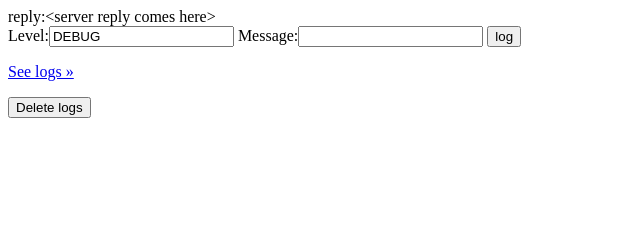
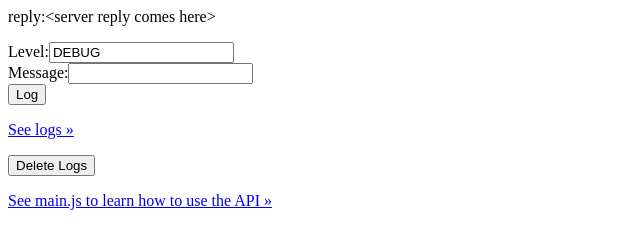
Before and after one commit to mtmk/simple-aspnet-webapi-logger, a plain HTML site: page SimpleWebLogger/Index.html in a window 1280 px wide. Shown: the whole page, without its empty margins (0-640 px from the left). Drawn offline with Linux system fonts and the light colour scheme.

Commit message:
page layout tweak

```diff
--- a/SimpleWebLogger/Index.html
+++ b/SimpleWebLogger/Index.html
@@ -1,28 +1,27 @@
 <html>
     <head><title>Simple Web Logger</title></head>
     <body>
-        <div ng-app="myApp">
-            <div ng-controller="myCtrl">
-                reply:{{reply}}
+
+        <div ng-app="simpleLogger">
+            <div ng-controller="logCtrl">
+
+                <p>reply:{{reply}}</p>
 
                 <form ng-submit="log()">
-                    Level:<input ng-model="level" />
-                    Message:<input ng-model="message" />
-                    <button type="submit">log</button>
+                    Level:<input ng-model="level" /><br/>
+                    Message:<input ng-model="message" /><br/>
+                    <button type="submit">Log</button>
                 </form>
 
+                <p><a href="/api/log">See logs &raquo;</a></p>
 
-                <p>
-                    <a class="btn btn-default" href="/api/log">See logs &raquo;</a>
-                </p>
+                <p><button ng-click="deleteLog()">Delete Logs</button></p>
 
-                <p>
-                    <button ng-click="deleteLog()">
-                        Delete logs
-                    </button>
-                </p>
+                <p><a href="main.js">See main.js to learn how to use the API &raquo;</a></p>
+
             </div>
         </div>
+
         <script src="angular.min.js"></script>
         <script src="main.js"></script>
     </body>
--- a/SimpleWebLogger/main.js
+++ b/SimpleWebLogger/main.js
@@ -1,6 +1,6 @@
 
-angular.module('myApp', [])
-    .controller('myCtrl', function($scope, $http) {
+angular.module('simpleLogger', [])
+    .controller('logCtrl', function($scope, $http) {
 
         $scope.message = '';
         $scope.reply = '<server reply comes here>';
@@ -20,12 +20,7 @@ angular.module('myApp', [])
             });
         };
 
-        $scope.bla = function () {
-            alert('BLA');
-        };
-
         $scope.deleteLog = function() {
-            alert('DEL');
             $http({
                 method: 'DELETE',
                 url: '/api/log',
```
